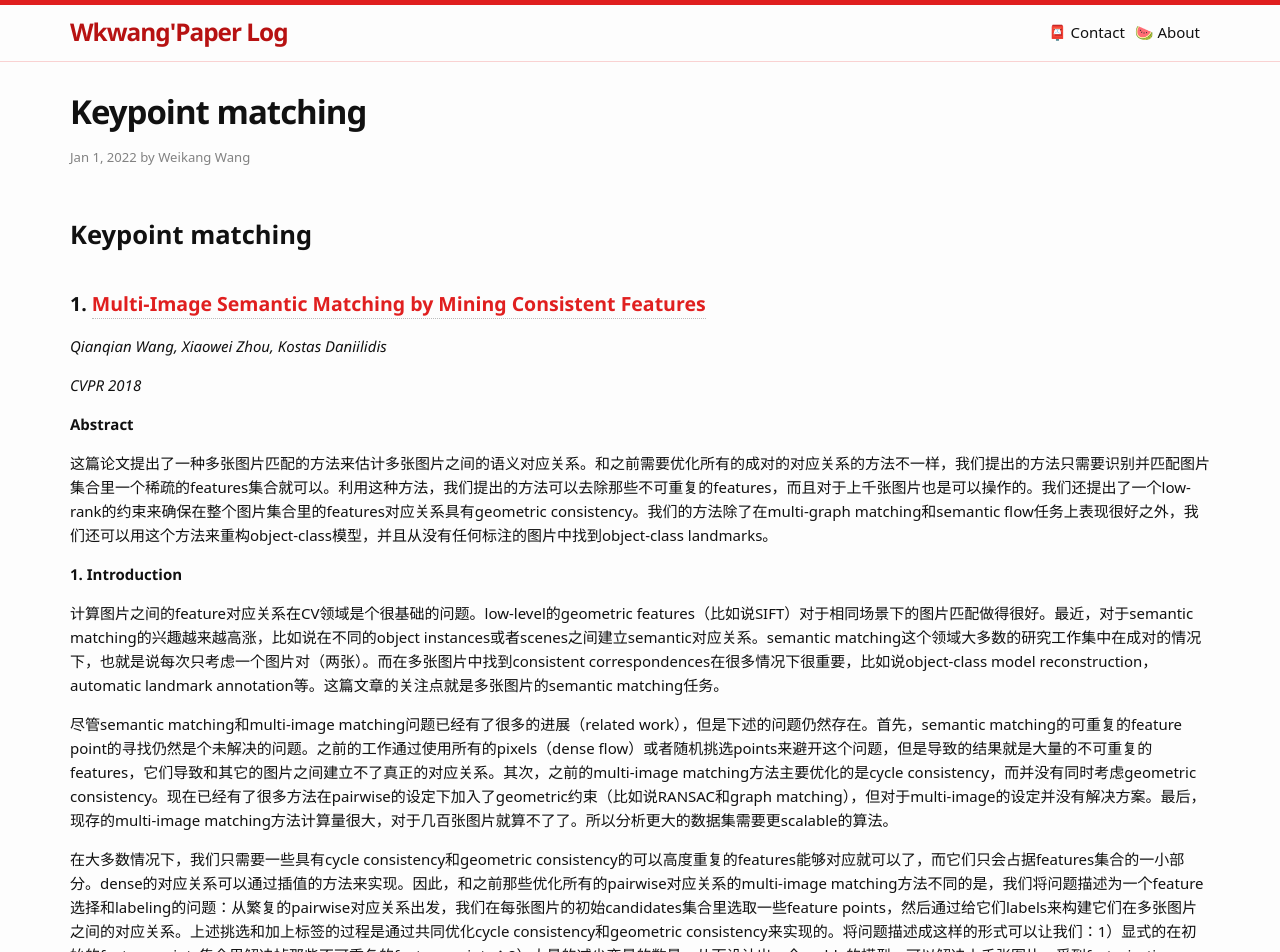
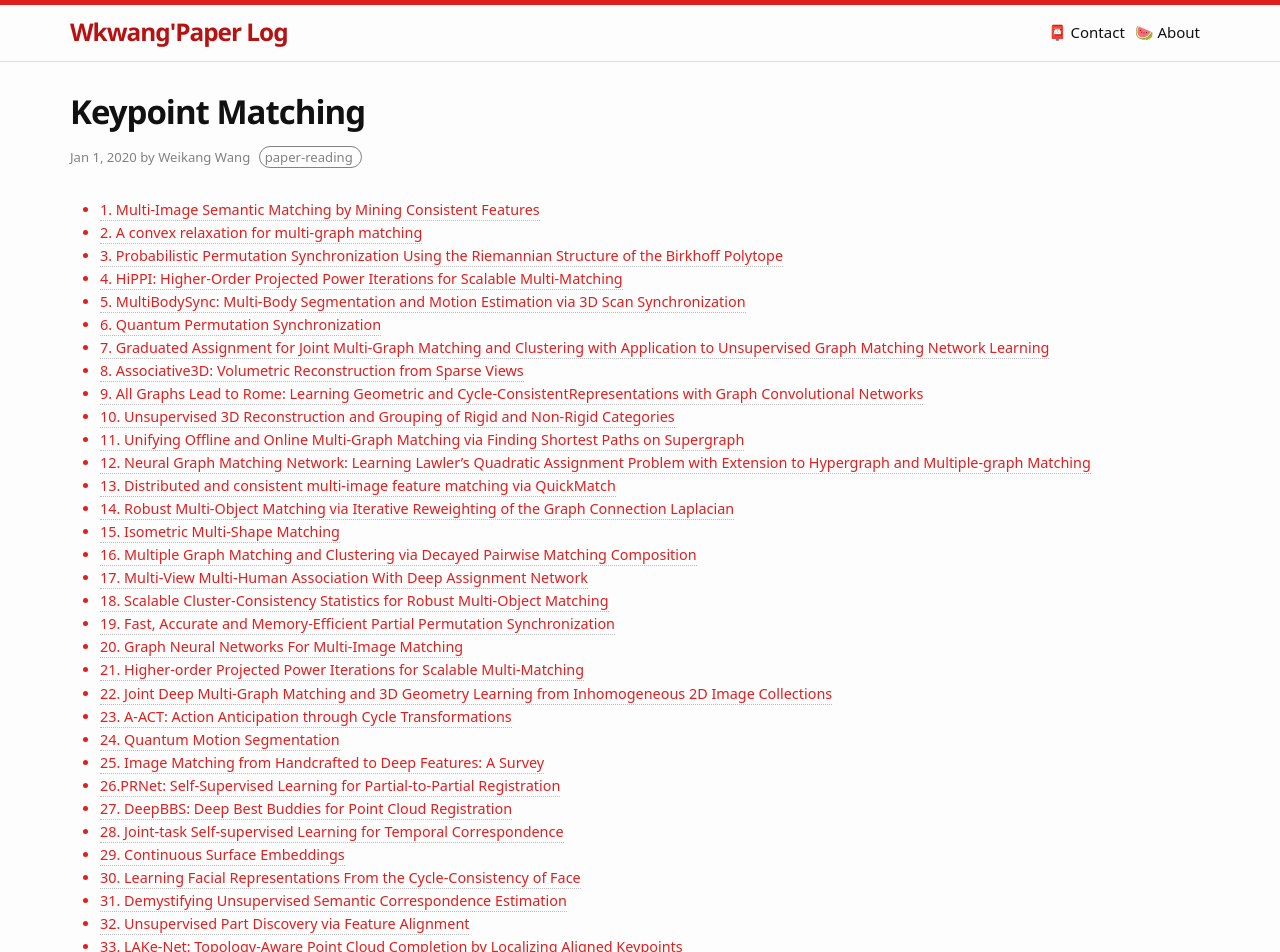
Before and after one commit to Wei-kang-Wang/tech-log, a Jekyll site: the page built from _posts/2022-01-01-Keypoint Matching.md, in a window 1280 px wide and 1400 px high. Shown: the top 952 px of the window. Built offline with Jekyll 4.4.1, drawn with Linux system fonts in a browser that asks for light colours; some web fonts are replaced; our own code applies the rules of GitHub Pages for plain Markdown files; formulas are drawn with MathJax 3; some of the changed text lies outside the part shown.

Commit message:
Update 2022-01-01-Keypoint Matching.md

```diff
--- a/_posts/2022-01-01-Keypoint Matching.md
+++ b/_posts/2022-01-01-Keypoint Matching.md
@@ -1,4 +1,19 @@
-## Keypoint matching
+---
+layout: post
+comments: false
+title: "Keypoint Matching"
+date: 2020-01-01 01:09:00
+tags: paper-reading
+---
+
+<!--more-->
+
+{: class="table-of-content"}
+* TOC
+{:toc}
+
+---
+
 
 ### 1. [Multi-Image Semantic Matching by Mining Consistent Features](https://openaccess.thecvf.com/content_cvpr_2018/papers/Wang_Multi-Image_Semantic_Matching_CVPR_2018_paper.pdf)
 
```
